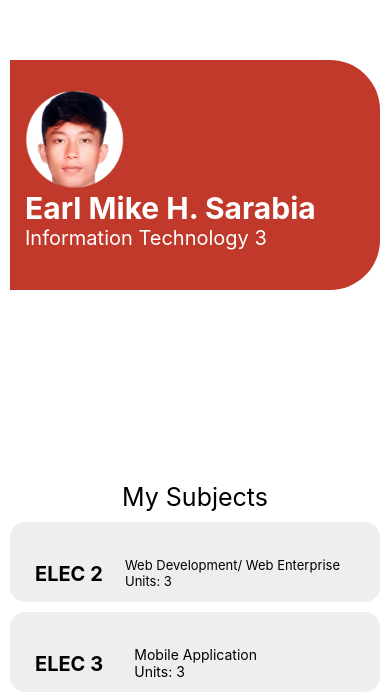
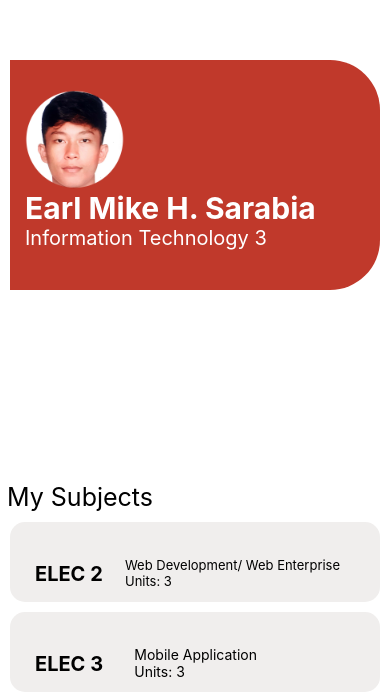
Before and after one commit to esmike03/Activity1-ReactNativeFlowBox, a React Native app: screen / in a window 390 px wide. Shown: the part 151-844 px from the top of the page. Built offline with nearby package versions, Linux system fonts and the light colour scheme.

Commit message:
Initial Change

```diff
--- a/App.js
+++ b/App.js
@@ -26,9 +26,10 @@ export default function App() {
         </View>
 
       </View>
+
         <View style={styles.container2}>
           <Text style={[
-          {color: 'black' ,fontSize: 25}
+          {color: 'black' ,fontSize: 25, marginRight: 230}
           ]}>My Subjects</Text>
 
           <View style={styles.subheader}>
```
